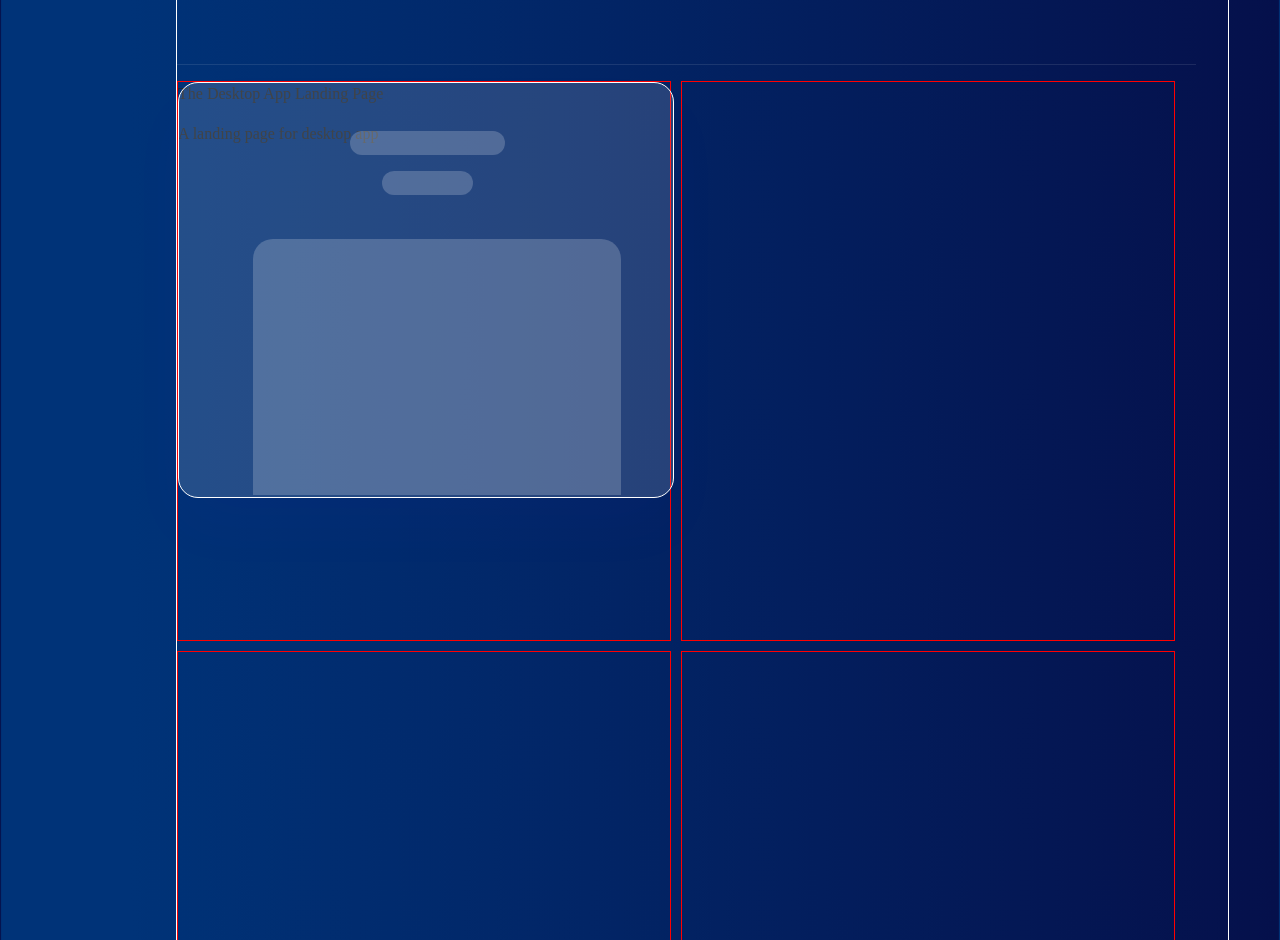
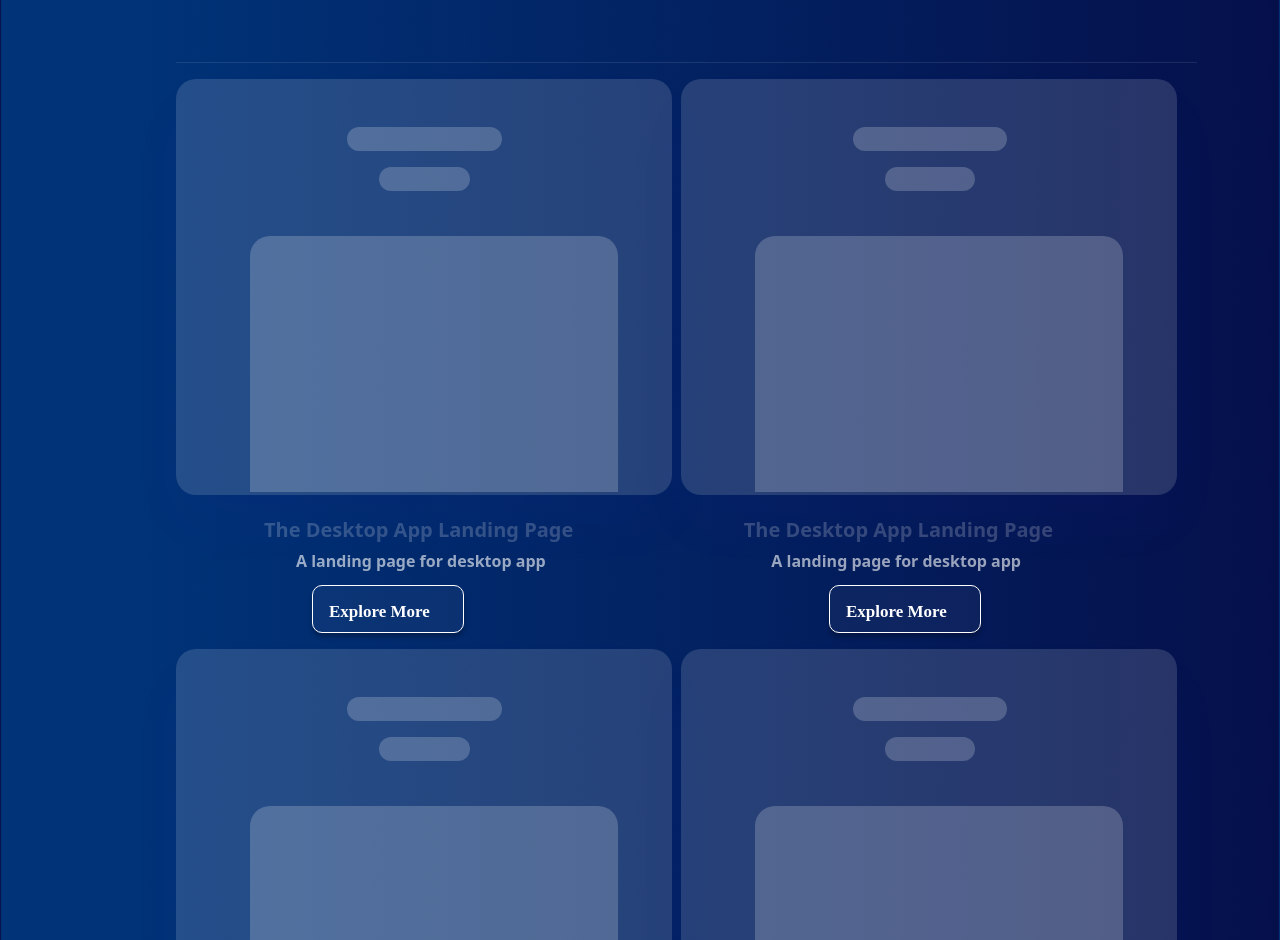
Before and after one commit to Durgesh2601/Bird_Soft_Sol._Task, a React (Create React App) app in the folder front-end-task/: page / in a window 1280 px wide. Shown: the part 1860-2800 px from the top of the page. Built offline with nearby package versions, Linux system fonts and the light colour scheme.

Commit message:
done with more than 50%

```diff
--- a/front-end-task/src/components/content.jsx
+++ b/front-end-task/src/components/content.jsx
@@ -37,7 +37,7 @@ export const Content = () => {
                     We have a team of skilled veteran developers who<br/> exhibit amazing efficiency in their performance.<br/>With MerkLabs, you are in safe hands.  We<br/>understand your needs and give out a <br /> performance that matches your expectations.
                     </p>
                 </div>
-                <div id="explrDiv">
+                <div className="explrDiv">
                     <p>Explore More</p>
                 </div>
             </div>
@@ -82,14 +82,54 @@ export const Content = () => {
                     <div></div>
                     <div></div>
                 </div>
-                <p>The Desktop App Landing Page</p>
-                <p>A landing page for desktop app</p>
+                <p id="paraPrj1">The Desktop App Landing Page</p>
+                <p id="paraPrj2">A landing page for desktop app</p>
+                <div id="prjBtn1" className="explrDiv">
+                    <p>Explore More</p>
+                </div>
             </div>
 
 
-            <div className="projectsCard"></div>
-            <div className="projectsCard"></div>
-            <div className="projectsCard"></div>
+            <div className="projectsCard">
+            <div className="subPrjDiv">
+                    <div></div>
+                    <div></div>
+                    <div></div>
+                </div>
+                <p id="paraPrj3">The Desktop App Landing Page</p>
+                <p id="paraPrj4">A landing page for desktop app</p>
+                <div id="prjBtn2" className="explrDiv">
+                    <p>Explore More</p>
+                </div>
+            </div>
+
+
+            <div className="projectsCard">
+            <div className="subPrjDiv">
+                    <div></div>
+                    <div></div>
+                    <div></div>
+                </div>
+                <p id="paraPrj5">The Desktop App Landing Page</p>
+                <p id="paraPrj6">A landing page for desktop app</p>
+                <div id="prjBtn3" className="explrDiv">
+                    <p>Explore More</p>
+                </div>
+            </div>
+
+
+            <div className="projectsCard">
+            <div className="subPrjDiv">
+                    <div></div>
+                    <div></div>
+                    <div></div>
+                </div>
+                <p id="paraPrj7">The Desktop App Landing Page</p>
+                <p id="paraPrj8">A landing page for desktop app</p>
+                <div id="prjBtn4" className="explrDiv">
+                    <p>Explore More</p>
+                </div>
+            </div>
         </div>
 
         </div>
--- a/front-end-task/src/components/styles.css
+++ b/front-end-task/src/components/styles.css
@@ -116,7 +116,7 @@
     line-height: 2rem;
     font-family: 'Montserrat';
 }
-#explrDiv{
+.explrDiv{
     width: 10.313rem;
     height: 3.75rem;
     background: rgba(255, 255, 255, 0.04);
@@ -126,7 +126,7 @@
     border-radius: 0.625rem;
     position: absolute;
 }
-#explrDiv > p {
+.explrDiv > p {
     color: #FFFFFF;
     font-size: 1.063rem;
     font-weight: 700;
@@ -192,9 +192,8 @@
     left: 15rem;
 }
 #projectSec{
-    border: 1px solid white;
     width: 65.813rem;
-    height: 107.5rem;
+    height: 90.5rem;
     left: 11rem;
     top: 105.813rem;
     position: absolute;
@@ -256,19 +255,17 @@
     margin-top: -1%;
 }
 #projectCardCont {
-    height: 68rem;
+    height: 60rem;
     width: 100%;
     display: flex;
     flex-wrap: wrap;
     gap: 1%;
 }
 .projectsCard{
-    border: 1px solid red;
     height: 35rem;
     width: 47%;
 }
 .subPrjDiv{
-    border: 1px solid white;
     width: 31rem;
     height: 26rem;
     background-color: rgba(255, 255, 255, 0.14);
@@ -303,12 +300,107 @@
     top: 9.8rem;
     left: 4.6rem;
 }
-.projectsCard > p:nth-child(1) {
-    color: rgba(255, 255, 255, 0.2);
+#paraPrj1{
+    color: rgba(255, 255, 255, 0.2);;
     font-size: 1.25rem;
     font-weight: 700;
     line-height: 2.125rem;
     font-family: 'Noto Sans';
     position: absolute;
-    top: 10rem;
+    top: 42.5rem;
+    left: 5.5rem;
 }
+#paraPrj2{
+    color: rgba(255, 255, 255, 0.6);
+    font-size: 1rem;
+    font-weight: 700;
+    line-height: 2rem;
+    font-family: 'Noto Sans';
+    position: absolute;
+    top: 44.5rem;
+    left: 7.5rem;
+}
+#paraPrj3{
+    color: rgba(255, 255, 255, 0.2);;
+    font-size: 1.25rem;
+    font-weight: 700;
+    line-height: 2.125rem;
+    font-family: 'Noto Sans';
+    position: absolute;
+    top: 42.5rem;
+    right: 11rem;
+}
+#paraPrj4{
+    color: rgba(255, 255, 255, 0.6);
+    font-size: 1rem;
+    font-weight: 700;
+    line-height: 2rem;
+    font-family: 'Noto Sans';
+    position: absolute;
+    top: 44.5rem;
+    right: 13rem;
+}
+#paraPrj5{
+    color: rgba(255, 255, 255, 0.2);;
+    font-size: 1.25rem;
+    font-weight: 700;
+    line-height: 2.125rem;
+    font-family: 'Noto Sans';
+    position: absolute;
+    top: 78.5rem;
+    left: 5.5rem;
+}
+#paraPrj6{
+    color: rgba(255, 255, 255, 0.6);
+    font-size: 1rem;
+    font-weight: 700;
+    line-height: 2rem;
+    font-family: 'Noto Sans';
+    position: absolute;
+    top: 80.5rem;
+    left: 7.5rem;
+}
+#paraPrj7{
+    color: rgba(255, 255, 255, 0.2);;
+    font-size: 1.25rem;
+    font-weight: 700;
+    line-height: 2.125rem;
+    font-family: 'Noto Sans';
+    position: absolute;
+    top: 78.5rem;
+    right: 11rem;
+}
+#paraPrj8{
+    color: rgba(255, 255, 255, 0.6);
+    font-size: 1rem;
+    font-weight: 700;
+    line-height: 2rem;
+    font-family: 'Noto Sans';
+    position: absolute;
+    top: 80.5rem;
+    right: 13rem;
+}
+#prjBtn1{
+    top: 47rem;
+    left: 8.5rem;
+    height: 3rem;
+    width: 9.5rem;
+}
+#prjBtn2{
+    top: 47rem;
+    right: 15.5rem;
+    height: 3rem;
+    width: 9.5rem;
+}
+#prjBtn3{
+    top: 83rem;
+    left: 8.5rem;
+    height: 3rem;
+    width: 9.5rem;
+}
+#prjBtn4{
+    top: 83rem;
+    right: 15.5rem;
+    height: 3rem;
+    width: 9.5rem;
+}
```
